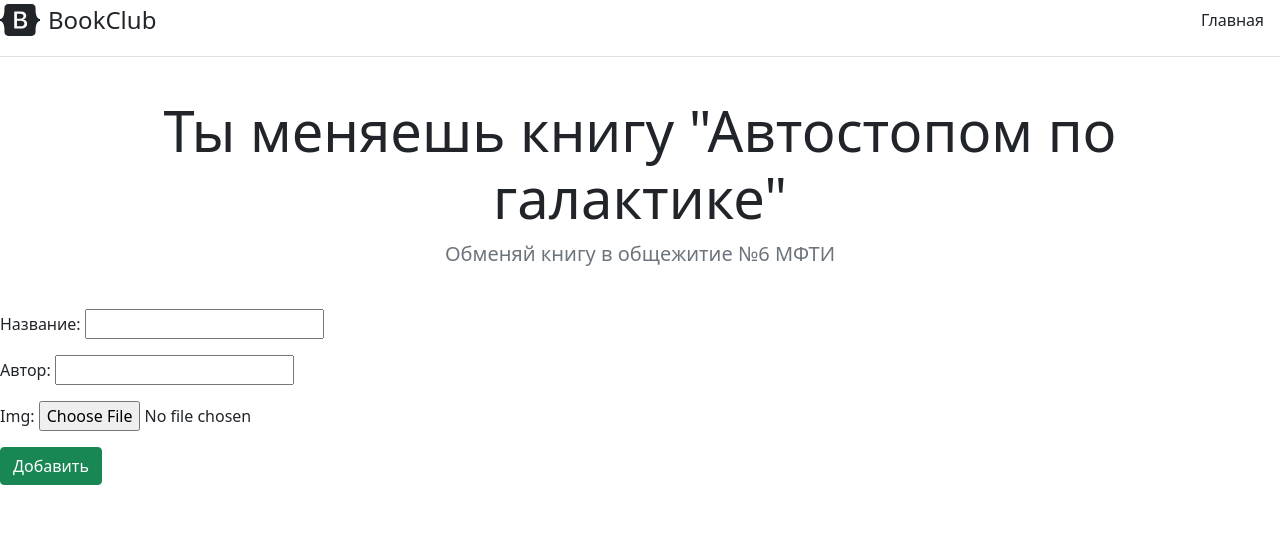
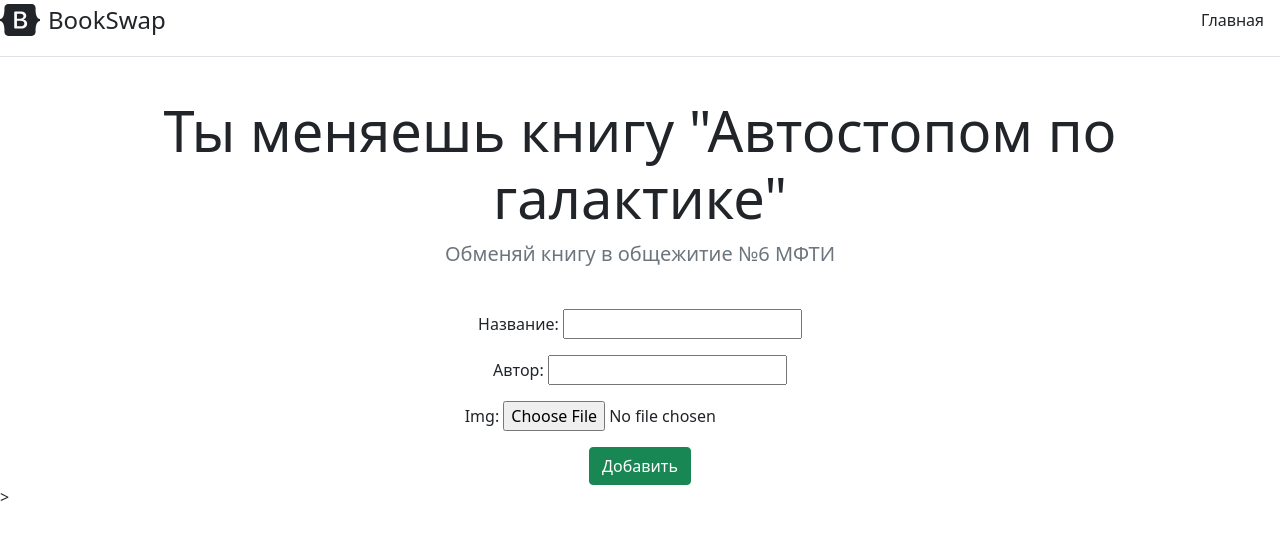
Before and after one commit to GrishkaYesenin/BookClub, a Django app: page /add_book/1 in a window 1280 px wide. Shown: the top 540 px of the page. Run offline with Django 4.2, Linux system fonts and the light colour scheme; data comes from the database, SQL or seed files in the repository; some libraries are stand-ins or nearby versions.

Commit message:
Make pages more fascinating

```diff
--- a/main/templates/main/add_book.html
+++ b/main/templates/main/add_book.html
@@ -6,12 +6,14 @@
       <p class="fs-5 text-muted">Обменяй книгу в общежитие №6 МФТИ</p>
     </div>
 
+    <div class="text-center">
     <form method="post" enctype="multipart/form-data">
         {% csrf_token %}
         {{ form.as_p }}
         <button type="submit" class="btn btn-success">Добавить</button>
         <span>{{ error }}</span>
     </form>
+    </div>>
 
     {% if img_obj %}
       <h3>Succesfully uploaded : {{img_obj.title}}</h3>
--- a/main/templates/main/base.html
+++ b/main/templates/main/base.html
@@ -4,7 +4,7 @@
 	<meta charset="utf-8">
 	<meta name="viewport" content="width=device-width, initial-scale=1">
 	<meta name="description" content="Пример на bootstrap 5: Простой одностраничный шаблон · Версия v5.2.0-beta1">
-	<title>BookClub</title>
+	<title>BookSwap</title>
 
     <!-- jQuery -->
     <script src="https://code.jquery.com/jquery-2.1.4.min.js"></script>
@@ -47,7 +47,7 @@
     <meta name="viewport"
           content="width=device-width, user-scalable=no, initial-scale=1.0, maximum-scale=1.0, minimum-scale=1.0">
     <meta http-equiv="X-UA-Compatible" content="ie=edge">
-    <title>BookClub</title>
+    <title>BookSwap</title>
     <link href="https://cdn.jsdelivr.net/npm/bootstrap@5.0.2/dist/css/bootstrap.min.css" rel="stylesheet" integrity="sha384-EVSTQN3/azprG1Anm3QDgpJLIm9Nao0Yz1ztcQTwFspd3yD65VohhpuuCOmLASjC" crossorigin="anonymous">
 </head>
 <body>
@@ -57,7 +57,7 @@
     <div class="d-flex flex-column flex-md-row align-items-center pb-3 mb-4 border-bottom">
       <a href="/" class="d-flex align-items-center text-dark text-decoration-none">
         <svg xmlns="http://www.w3.org/2000/svg" width="40" height="32" class="me-2" viewBox="0 0 118 94" role="img"><title>Bootstrap</title><path fill-rule="evenodd" clip-rule="evenodd" d="M24.509 0c-6.733 0-11.715 5.893-11.492 12.284.214 6.14-.064 14.092-2.066 20.577C8.943 39.365 5.547 43.485 0 44.014v5.972c5.547.529 8.943 4.649 10.951 11.153 2.002 6.485 2.28 14.437 2.066 20.577C12.794 88.106 17.776 94 24.51 94H93.5c6.733 0 11.714-5.893 11.491-12.284-.214-6.14.064-14.092 2.066-20.577 2.009-6.504 5.396-10.624 10.943-11.153v-5.972c-5.547-.529-8.934-4.649-10.943-11.153-2.002-6.484-2.28-14.437-2.066-20.577C105.214 5.894 100.233 0 93.5 0H24.508zM80 57.863C80 66.663 73.436 72 62.543 72H44a2 2 0 01-2-2V24a2 2 0 012-2h18.437c9.083 0 15.044 4.92 15.044 12.474 0 5.302-4.01 10.049-9.119 10.88v.277C75.317 46.394 80 51.21 80 57.863zM60.521 28.34H49.948v14.934h8.905c6.884 0 10.68-2.772 10.68-7.727 0-4.643-3.264-7.207-9.012-7.207zM49.948 49.2v16.458H60.91c7.167 0 10.964-2.876 10.964-8.281 0-5.406-3.903-8.178-11.425-8.178H49.948z" fill="currentColor"></path></svg>
-        <span class="fs-4">BookClub</span>
+        <span class="fs-4">BookSwap</span>
       </a>
 
       <nav class="d-inline-flex mt-2 mt-md-0 ms-md-auto">
--- a/main/templates/main/index.html
+++ b/main/templates/main/index.html
@@ -4,7 +4,7 @@
  {% block content %}
     <div class="pricing-header p-3 pb-md-4 mx-auto text-center">
       <h1 class="display-4 fw-normal">Здесь любят книги</h1>
-      <p class="fs-5 text-muted">Обменяйте книгу в общежитие №6 МФТИ. Бронирование доступно в течение трёх дней</p>
+      <p class="fs-5 text-muted">Обменяй книгу в общежитие №6 МФТИ </p>
     </div>
 
      <div class="album py-5 bg-light">
```
Also changed, not shown: main/static/main/js/scripts.js (added).
